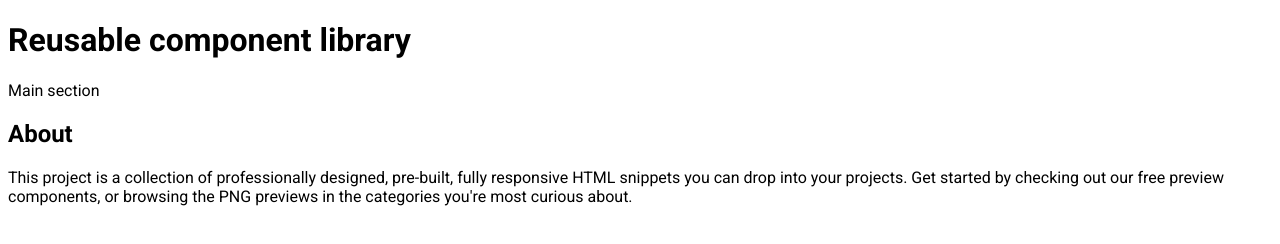
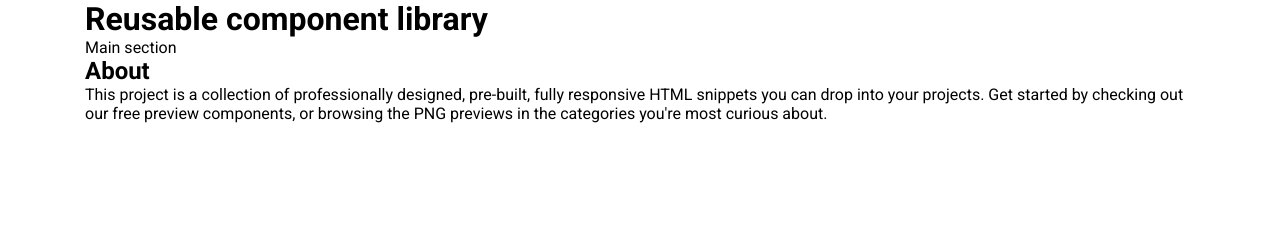
Before and after one commit to kazakevich-julia/htmlcss-20211021_kazakevich-j, a website: page index.html in a window 1280 px wide. Drawn offline with Linux system fonts and the light colour scheme.

Commit message:
add css files

```diff
--- a/assets/css/main.css
+++ b/assets/css/main.css
@@ -18,7 +18,24 @@
     --primary: var(--blue);
     --secondary: var(--purple);
 }
+html,
+body {
+    height: 100%;
+}
 
 * {
-    font-family: 'Roboto', sans-serif;
+    font-family: 'Roboto','Inter', sans-serif;
+    margin: 0;
+    padding: 0;
 }
+
+.container {
+    margin: 0 auto;
+    max-width: 1110px;
+    width: 100%;
+    box-sizing: border-box;
+}
+
+main {
+    flex-grow: 1;
+}
--- a/index.html
+++ b/index.html
@@ -4,21 +4,39 @@
 
 <head>
     <link rel="stylesheet" href="./assets/css/main.css">
+    <link rel="preconnect" href="https://fonts.googleapis.com">
+    <link rel="stylesheet" href="./components/page/page.css">
+    <link rel="stylesheet" href="./components/header/header.css">
+    <link rel="stylesheet" href="./components/footer/footer.css">
+    <link rel="preconnect" href="https://fonts.gstatic.com" crossorigin>
+    <link href="https://fonts.googleapis.com/css2?family=Inter:wght@400;500&display=swap" rel="stylesheet">
 </head>
 
 <body>
+    <div class="page">
         <header class="header">
+            <div class="container">
                 <h1 class="header__title">Reusable component library</h1>
+            </div>
         </header>
-    <main class="preview">
+        <main>
+            <div class="preview">
+                <div class="container">
                     Main section
+                </div>
+            </div>
         </main>
-    <footer class="footer">
+        <footer class="footer container">
             <h2 class="footer__title">About</h2>
-        <p class="footer__text">This project is a collection of professionally designed, pre-built, fully responsive
-            HTML snippets you can drop into your projects. Get started by checking out our free preview components, or
-            browsing the PNG previews in the categories you're most curious about.</p>
+            <p class="footer__text">This project is a collection of professionally designed, pre-built, fully
+                responsive
+                HTML snippets you can drop into your projects. Get started by checking out our free preview
+                components,
+                or
+                browsing the PNG previews in the categories you're most curious about.
+            </p>
         </footer>
+    </div>
 </body>
 
 </html>
```
Lines whose indentation alone changed are shown as unchanged.
